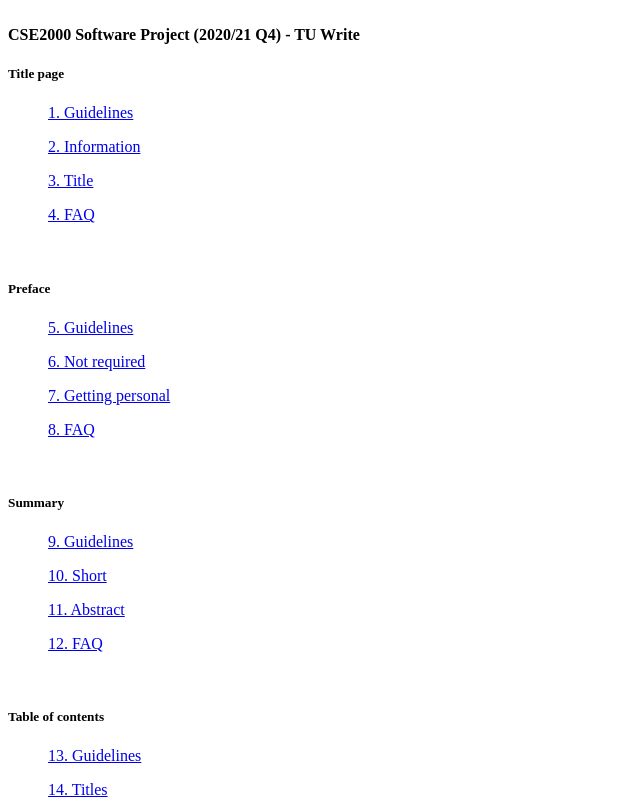
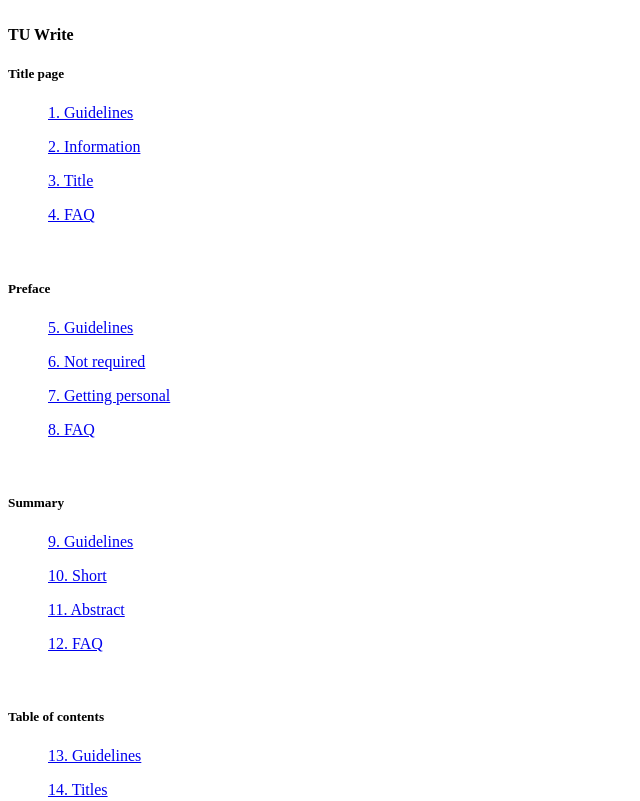
Before and after one commit to shossains/tu-write, a plain HTML site: page index.html in a window 1280 px wide. Shown: the top 801 px of the page, without its empty margins (0-640 px from the left). Drawn offline with Linux system fonts and the light colour scheme.

Commit message:
Update index.html

```diff
--- a/index.html
+++ b/index.html
@@ -11,7 +11,7 @@
             <td colspan=3>&nbsp;</td>
         </tr>
         <tr>
-            <td valign="top" width="100%"><font class="title"><strong>CSE2000 Software Project (2020/21 Q4) - TU Write</strong></font>
+            <td valign="top" width="100%"><font class="title"><strong>TU Write</strong></font>
                 <br>
 				<h5>Title page</h5>
                 <p class='d2l' style=' margin-left: 40px'><a target="_blank" href="Requirements.html" />1. Guidelines</a>
```
